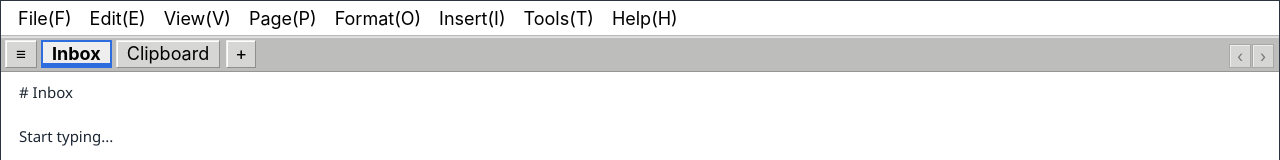
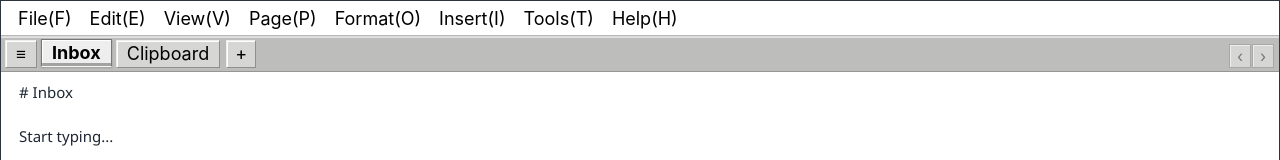
Before and after one commit to trevanzhang/neopad, a Vue app in the folder app/: page / in a window 1280 px wide. Shown: the top 160 px of the page. Built offline with nearby package versions, Linux system fonts and the light colour scheme.

Commit message:
refine active tab styling

```diff
--- a/app/src/styles/layout.css
+++ b/app/src/styles/layout.css
@@ -35,7 +35,7 @@ body {
 
 .app-shell.tab-vertical {
   grid-template-rows: auto minmax(0, 1fr) auto;
-  grid-template-columns: 170px minmax(0, 1fr);
+  grid-template-columns: 145px minmax(0, 1fr);
 }
 
 .app-shell.tab-vertical .window-chrome,
@@ -253,11 +253,11 @@ body {
 
 .tab-item.active {
   background: #eeeeee;
-  border-bottom-color: #eeeeee;
-  box-shadow: inset 0 -4px var(--np-accent), inset 1px 1px #ffffff;
+  border-color: #777777;
+  border-bottom-color: #f7f7f7;
+  box-shadow: inset 0 -3px rgba(0, 0, 0, 0.32), inset 1px 1px #ffffff, 0 1px 2px rgba(0, 0, 0, 0.18);
   font-weight: 700;
-  outline: 2px solid var(--np-accent);
-  outline-offset: -2px;
+  transform: translateY(-1px);
 }
 
 .tab-add {
@@ -371,6 +371,8 @@ body {
   width: auto;
   max-width: none;
   margin: 4px 4px 0;
+  padding-right: 8px;
+  padding-left: 8px;
   text-align: left;
 }
 
@@ -555,7 +557,7 @@ body {
 .theme-dark .tab-item.active {
   background: var(--np-control-active);
   border-bottom-color: var(--np-control-active);
-  box-shadow: inset 0 -4px var(--np-accent), inset 1px 1px #454c56;
+  box-shadow: inset 0 -3px rgba(255, 255, 255, 0.5), inset 1px 1px #454c56, 0 1px 2px rgba(0, 0, 0, 0.45);
 }
 
 .theme-dark .markdown-preview code,
```
